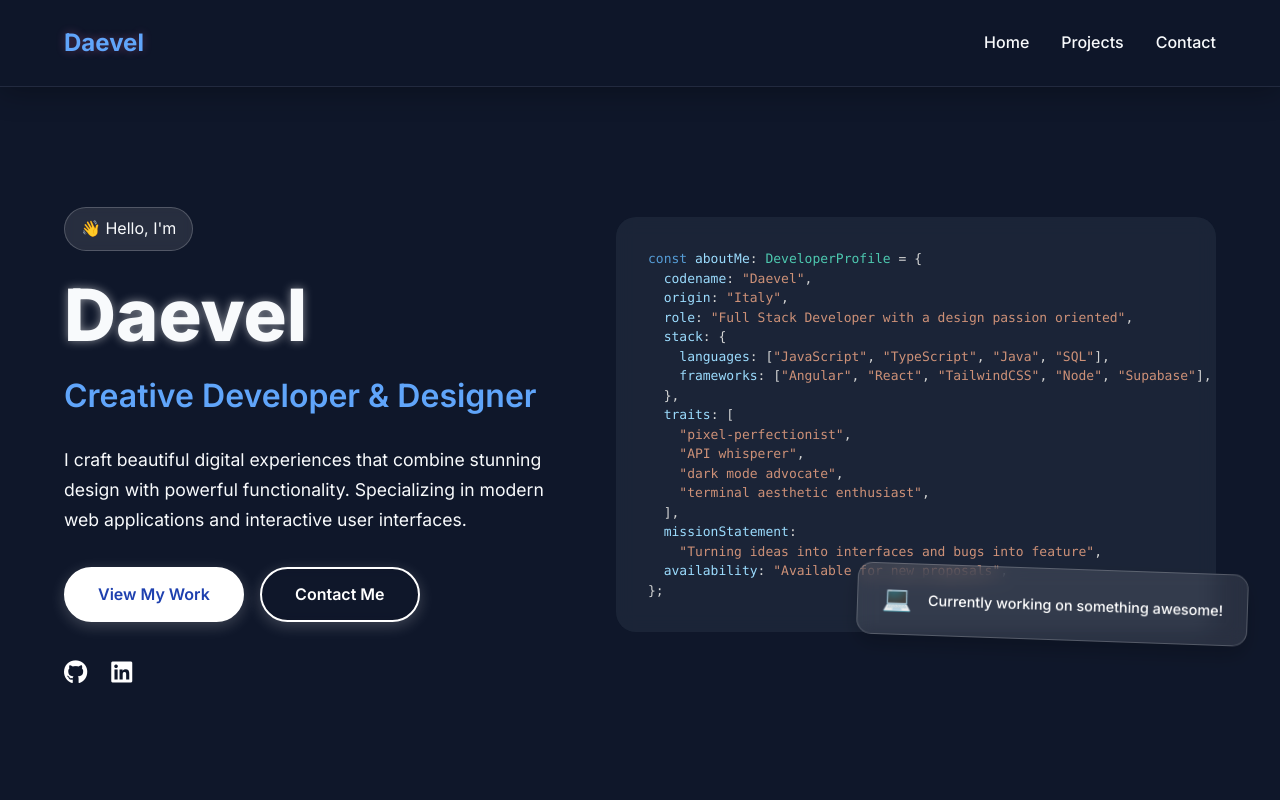
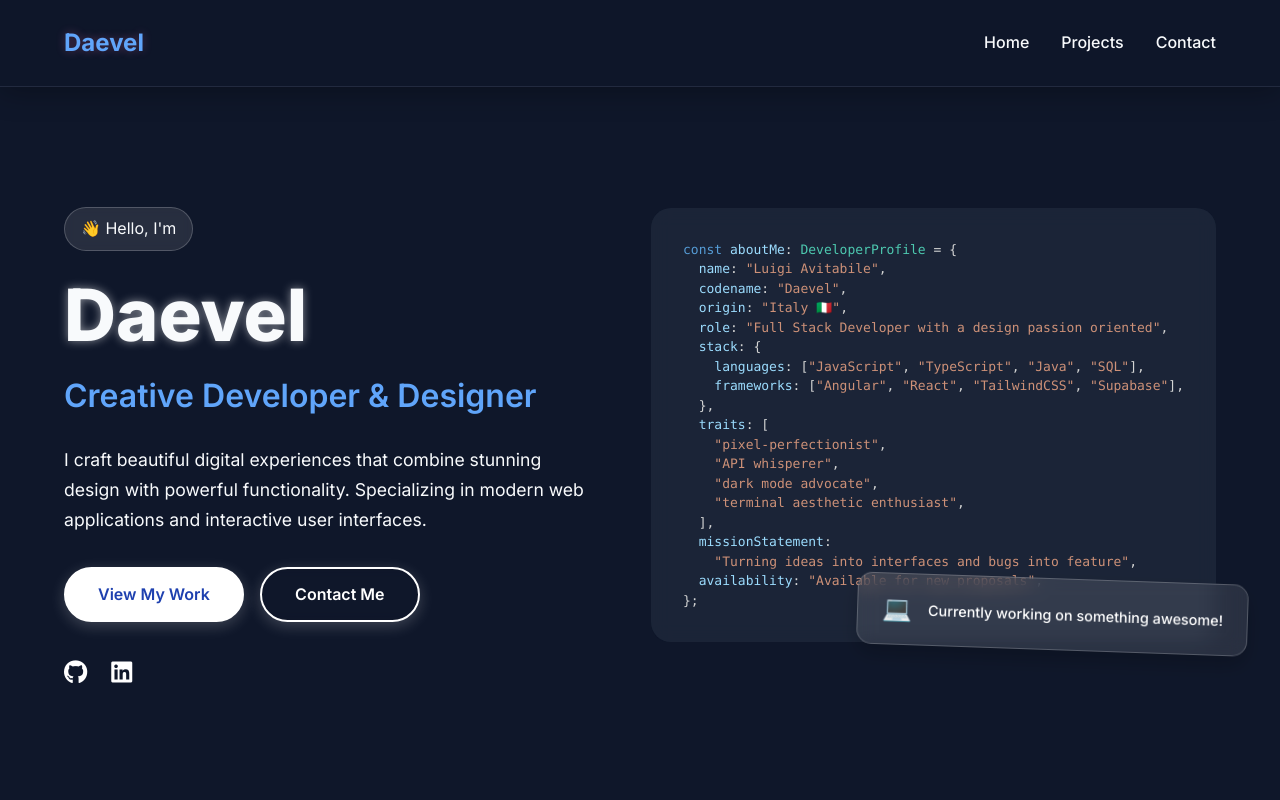
Before and after one commit to Daevel/daevel-portfolio-page, a React (Vite) app: page / in a window 1280 px wide. Shown: the top 800 px of the page. Built offline with nearby package versions, Linux system fonts and the light colour scheme; no server answers.

Commit message:
added italian flag from mac and added name into developer profile in home section

```diff
--- a/src/pages/Hero.tsx
+++ b/src/pages/Hero.tsx
@@ -105,12 +105,13 @@ export const Hero = () => {
               style={vscDarkPlus}
             >
               {`const aboutMe: DeveloperProfile = {
+  name: "Luigi Avitabile",
   codename: "Daevel",
-  origin: "Italy",
+  origin: "Italy 🇮🇹",
   role: "Full Stack Developer with a design passion oriented",
   stack: {
     languages: ["JavaScript", "TypeScript", "Java", "SQL"],
-    frameworks: ["Angular", "React", "TailwindCSS", "Node", "Supabase"],
+    frameworks: ["Angular", "React", "TailwindCSS", "Supabase"],
   },
   traits: [
     "pixel-perfectionist",
```
